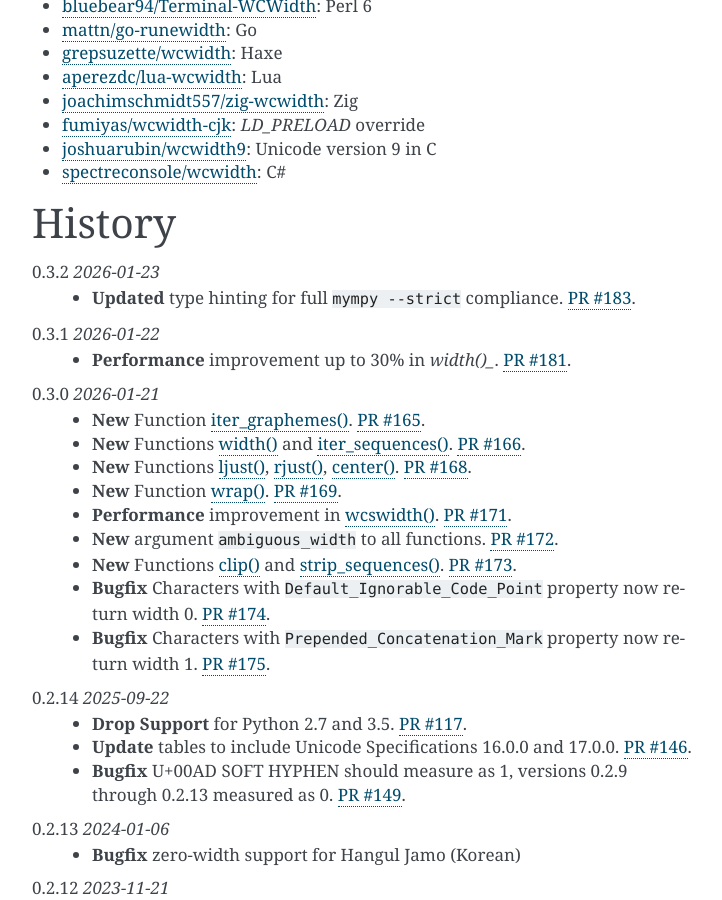
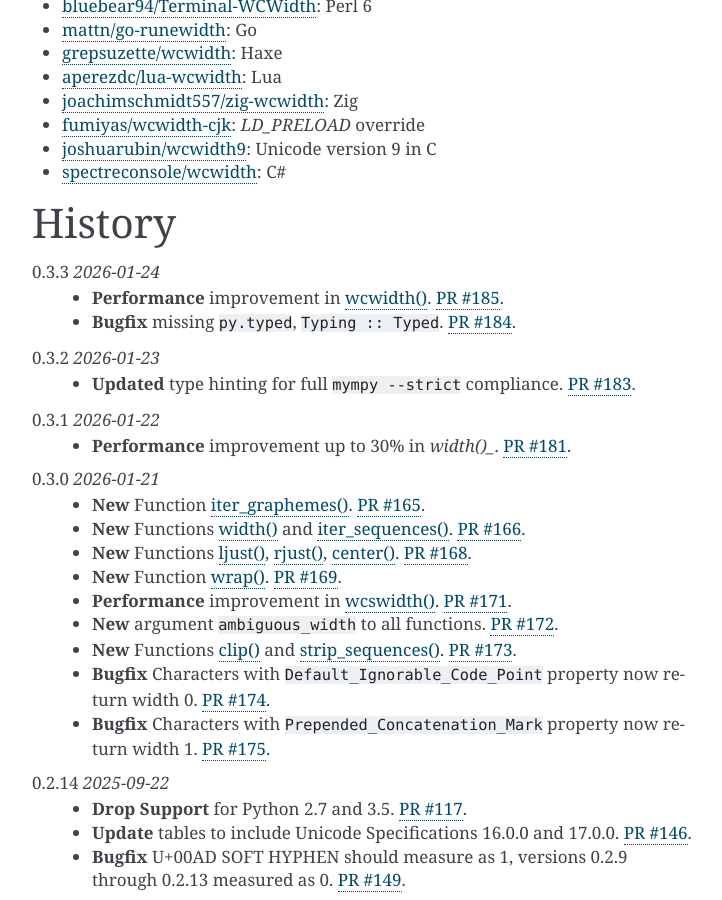
Before and after one commit to jquast/wcwidth, a Sphinx documentation site: the page built from docs/intro.rst, in a window 1280 px wide and 900 px high, scrolled down 8761 px. Shown: the whole window, without its empty margins (388-1110 px from the left). Built offline with Sphinx 7.4.7, drawn with Linux system fonts in a browser that asks for light colours.

Commit message:
prepare for 0.3.3 release

```diff
--- a/docs/intro.rst
+++ b/docs/intro.rst
@@ -442,6 +442,10 @@ languages.
 History
 =======
 
+0.3.3 *2026-01-24*
+  * **Performance** improvement in `wcwidth()`_. `PR #185`_.
+  * **Bugfix** missing ``py.typed``, ``Typing :: Typed``. `PR #184`_.
+
 0.3.2 *2026-01-23*
   * **Updated** type hinting for full ``mympy --strict`` compliance. `PR #183`_.
 
@@ -602,6 +606,8 @@ https://www.cl.cam.ac.uk/~mgk25/ucs/wcwidth.c::
 .. _`PR #175`: https://github.com/jquast/wcwidth/pull/175
 .. _`PR #181`: https://github.com/jquast/wcwidth/pull/181
 .. _`PR #183`: https://github.com/jquast/wcwidth/pull/183
+.. _`PR #184`: https://github.com/jquast/wcwidth/pull/184
+.. _`PR #185`: https://github.com/jquast/wcwidth/pull/185
 .. _`Issue #101`: https://github.com/jquast/wcwidth/issues/101
 .. _`jquast/blessed`: https://github.com/jquast/blessed
 .. _`selectel/pyte`: https://github.com/selectel/pyte
--- a/pyproject.toml
+++ b/pyproject.toml
@@ -4,7 +4,7 @@ requires = [ "hatchling" ]
 
 [project]
 name = "wcwidth"
-version = "0.3.2"
+version = "0.3.3"
 description = "Measures the displayed width of unicode strings in a terminal"
 readme = "README.rst"
 keywords = [
--- a/wcwidth/__init__.py
+++ b/wcwidth/__init__.py
@@ -38,4 +38,4 @@ __all__ = ('wcwidth', 'wcswidth', 'width', 'iter_sequences', 'iter_graphemes',
 # We also used pkg_resources to load unicode version tables from version.json,
 # generated by bin/update-tables.py, but some environments are unable to
 # import pkg_resources for one reason or another, yikes!
-__version__ = '0.3.2'
+__version__ = '0.3.3'
```
